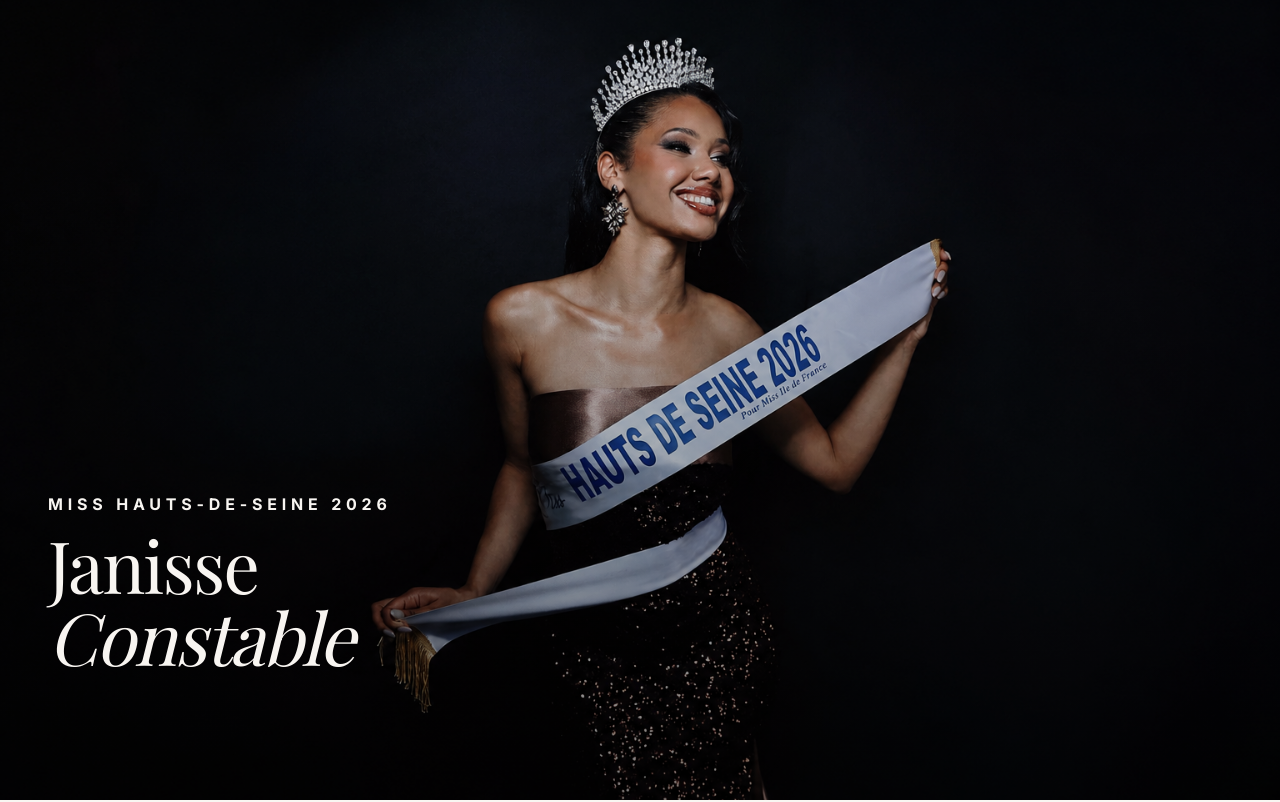
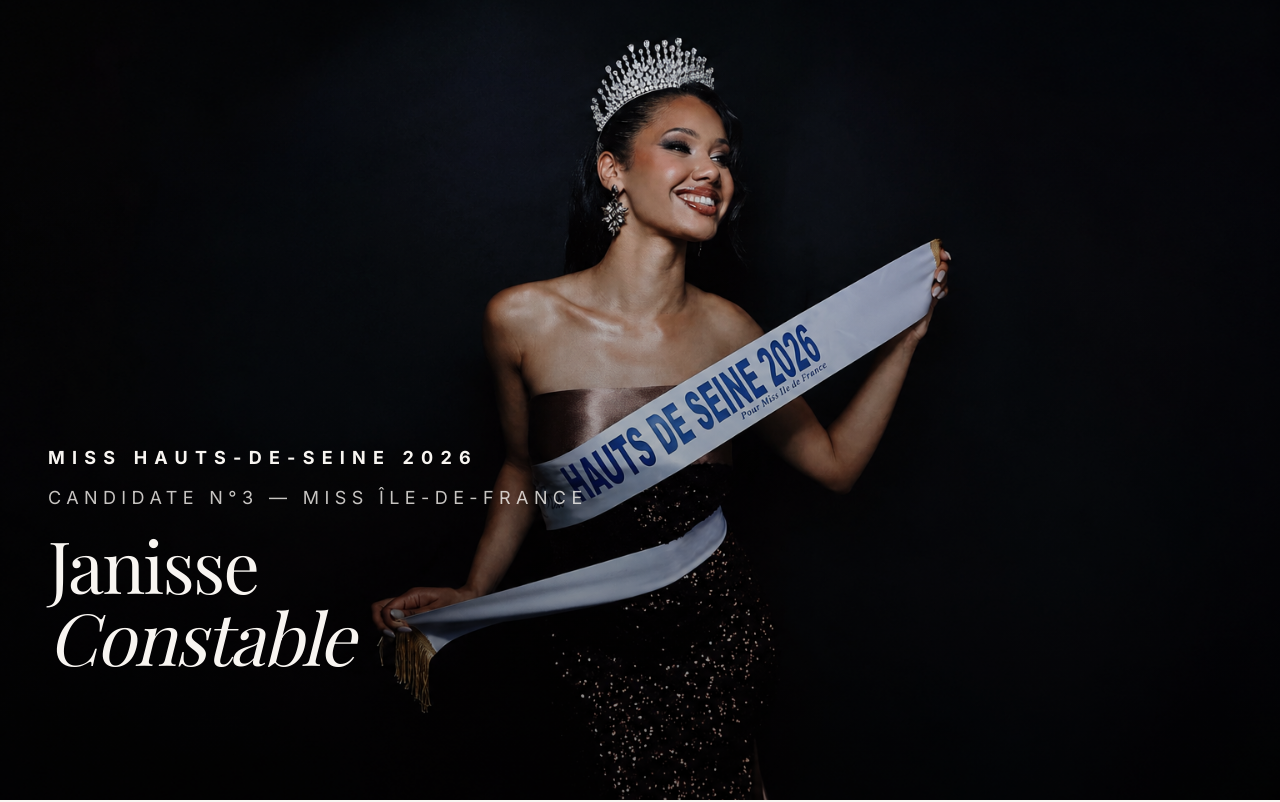
Before and after one commit to Yawleen/janisse-constable-website, a Next.js app: page / in a window 1280 px wide. Shown: the top 802 px of the page. Built offline with nearby package versions, Linux system fonts and the light colour scheme; no server answers.

Commit message:
feat: highlight Miss IDF participation in hero section

```diff
--- a/components/sections/Hero.tsx
+++ b/components/sections/Hero.tsx
@@ -2,20 +2,24 @@
 
 const Hero = () => {
   return (
-    <section className="relative py-18 md:py-26 text-primary-text min-h-screen flex flex-col justify-end">
+    <section className="relative text-center md:text-left py-10 md:py-26 text-primary-text min-h-screen flex flex-col justify-end">
       <Image
         src="/images/hero-bg.png"
         fill
         sizes="100vw"
-        alt="Janisse Constable, Miss Hauts-de-Seine 2026"
+        alt="Janisse Constable, Miss Hauts-de-Seine 2026 pour Miss Île-de-France"
         className="z-0 object-cover object-[50%_15%]"
         priority
       />
       <div className="image-overlay-dark"></div>
-      <p className="text-base font-bold uppercase tracking-[0.3em] mb-3 z-2">
+      <p className="font-bold uppercase tracking-[0.4em] mb-3 z-2">
         Miss Hauts-de-Seine 2026
       </p>
-      <h1 className="relative z-2">
+      <p className="opacity-80 uppercase tracking-[0.3em] mb-4 z-2">
+        Candidate n°3 <span className="hidden md:inline">—</span>{' '}
+        <span className="block md:inline">Miss Île-de-France</span>
+      </p>
+      <h1 className="z-2">
         Janisse <span className="block italic">Constable</span>
       </h1>
     </section>
```
